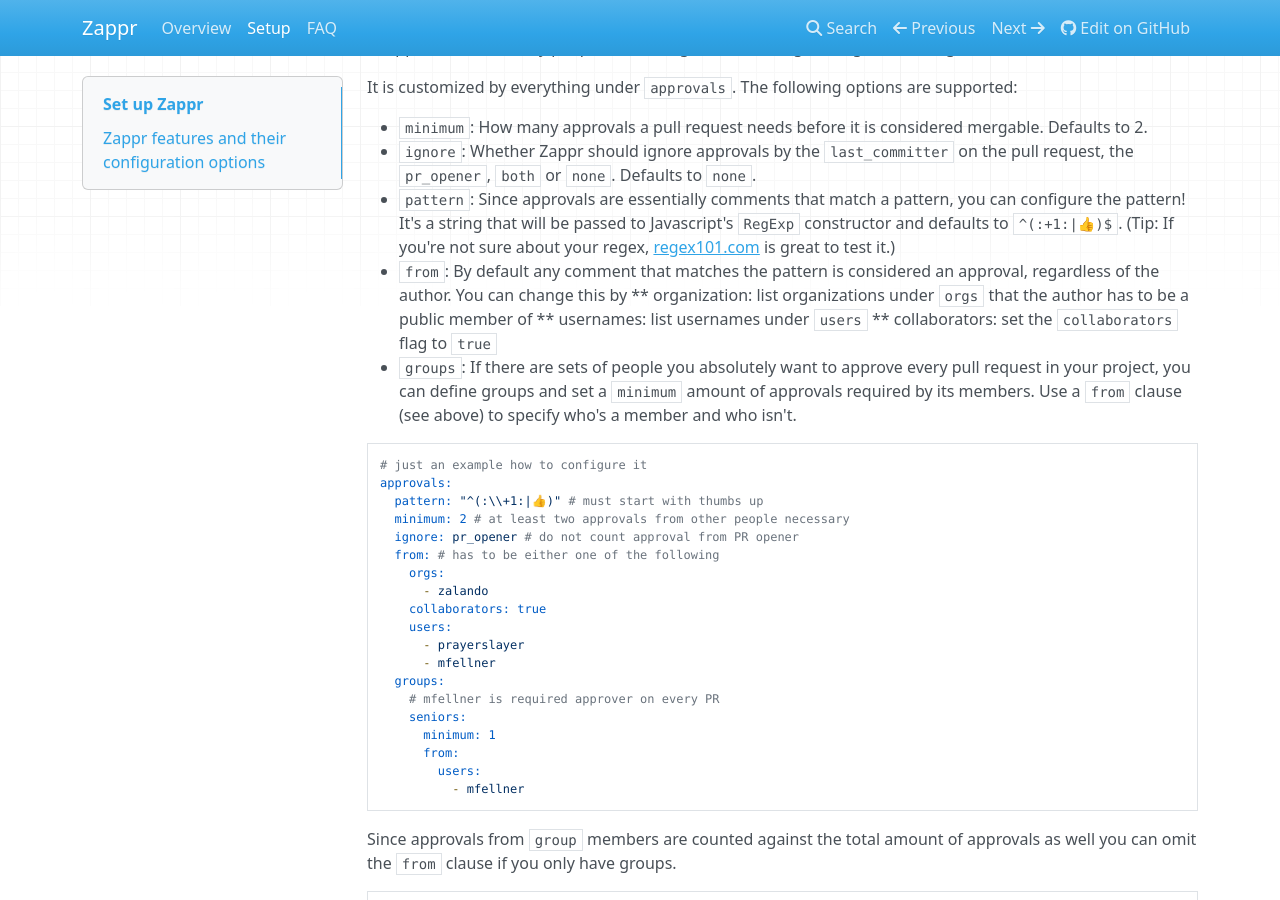
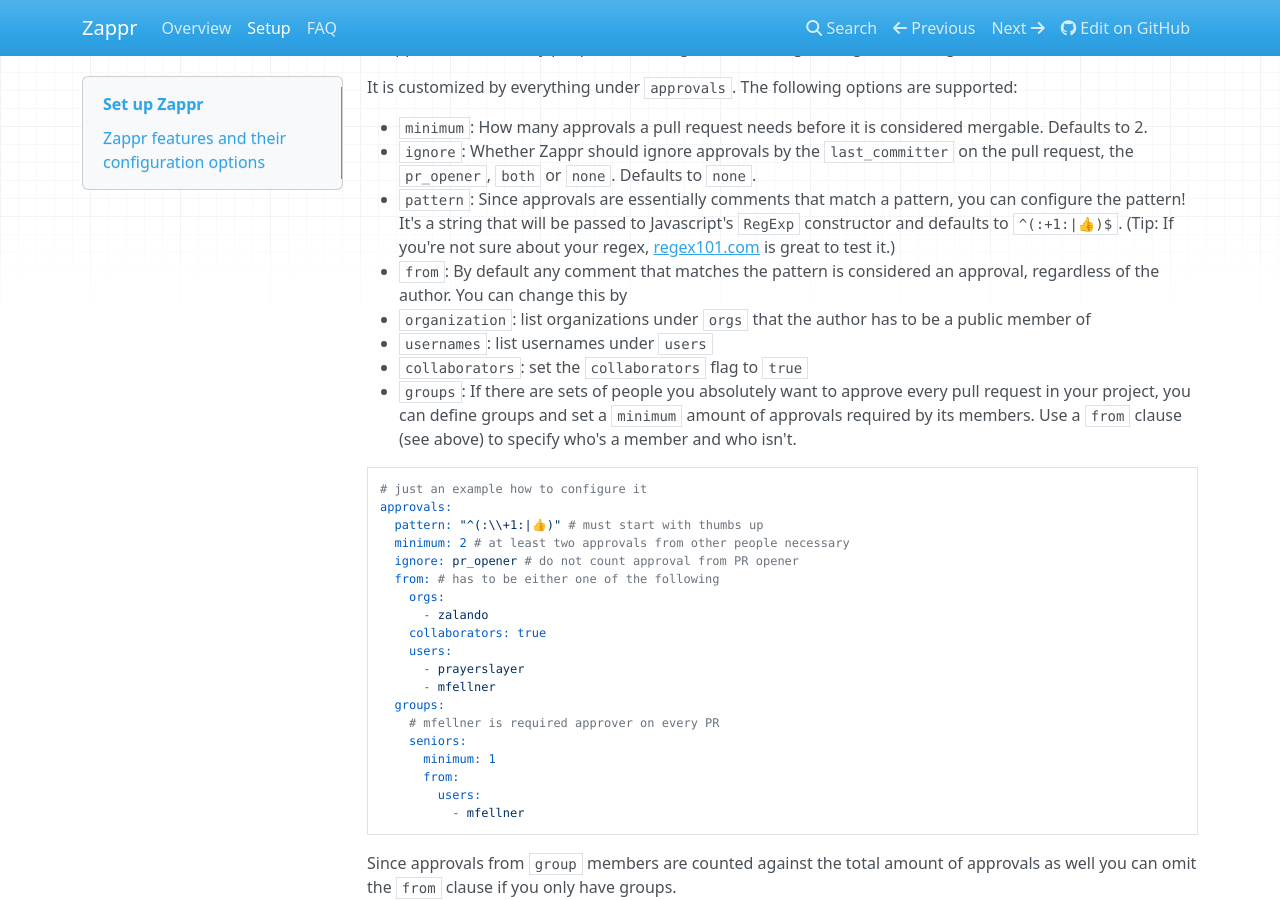
Before and after one commit to zalando/zappr, an MkDocs documentation site: the page built from docs/setup.md, in a window 1280 px wide and 900 px high, scrolled down 2102 px. Built offline with MkDocs 1.6.1, drawn with Linux system fonts in a browser that asks for light colours; nearby versions of some CDN libraries; old or Windows-style settings are respelled for this version of MkDocs.

Commit message:
Fix "from" subparagraphs

```diff
--- a/docs/setup.md
+++ b/docs/setup.md
@@ -30,9 +30,9 @@ It is customized by everything under `approvals`. The following options are supp
 * `ignore`: Whether Zappr should ignore approvals by the `last_committer` on the pull request, the `pr_opener`, `both` or `none`. Defaults to `none`.
 * `pattern`: Since approvals are essentially comments that match a pattern, you can configure the pattern! It's a string that will be passed to Javascript's `RegExp` constructor and defaults to `^(:+1:|👍)$`. (Tip: If you're not sure about your regex, [regex101.com](https://regex101.com/) is great to test it.)
 * `from`: By default any comment that matches the pattern is considered an approval, regardless of the author. You can change this by
-** organization: list organizations under `orgs` that the author has to be a public member of
-** usernames: list usernames under `users`
-** collaborators: set the `collaborators` flag to `true`
+ * `organization`: list organizations under `orgs` that the author has to be a public member of
+ * `usernames`: list usernames under `users`
+ * `collaborators`: set the `collaborators` flag to `true`
 * `groups`: If there are sets of people you absolutely want to approve every pull request in your project, you can define groups and set a `minimum` amount of approvals required by its members. Use a `from` clause (see above) to specify who's a member and who isn't.
 
 ~~~ yaml
```
